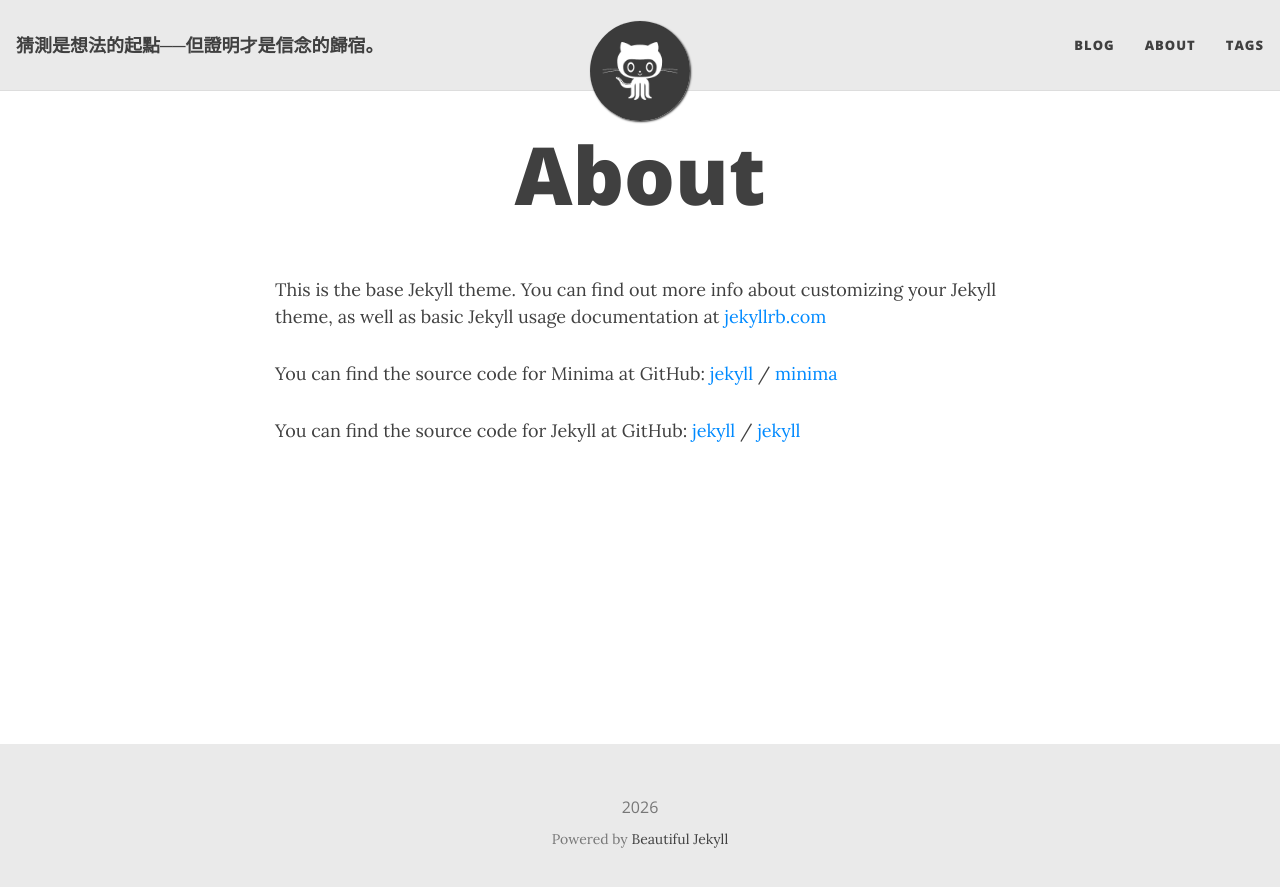
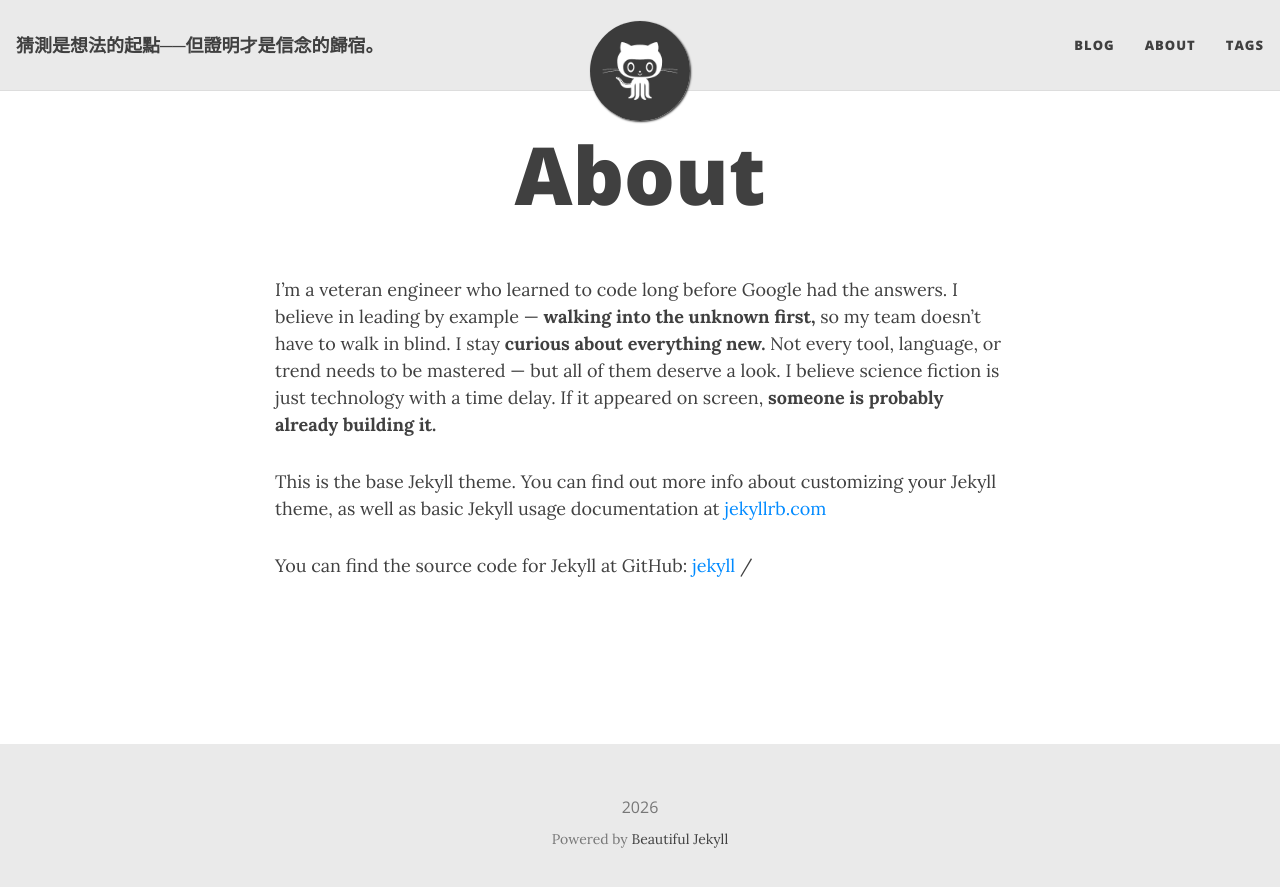
Before and after one commit to momosan2692/momosan2692.github.io, a Jekyll site: the page built from about.markdown, in a window 1280 px wide. Shown: the top 887 px of the page. Built offline with Jekyll 4.4.1, drawn with Linux system fonts in a browser that asks for light colours.

Commit message:
Update site

```diff
--- a/about.markdown
+++ b/about.markdown
@@ -4,15 +4,16 @@ title: About
 permalink: /about/
 ---
 
+I'm a veteran engineer who learned to code long before Google had the answers.
+I believe in leading by example — **walking into the unknown first,**
+so my team doesn't have to walk in blind.
+I stay **curious about everything new.** Not every tool, language, or trend needs to be mastered — but all of them deserve a look.
+I believe science fiction is just technology with a time delay. If it appeared on screen, **someone is probably already building it.**
+
+
 This is the base Jekyll theme. You can find out more info about customizing your Jekyll theme, as well as basic Jekyll usage documentation at [jekyllrb.com](https://jekyllrb.com/)
-
-You can find the source code for Minima at GitHub:
-[jekyll][jekyll-organization] /
-[minima](https://github.com/jekyll/minima)
 
 You can find the source code for Jekyll at GitHub:
 [jekyll][jekyll-organization] /
-[jekyll](https://github.com/jekyll/jekyll)
-
 
 [jekyll-organization]: https://github.com/jekyll
```
